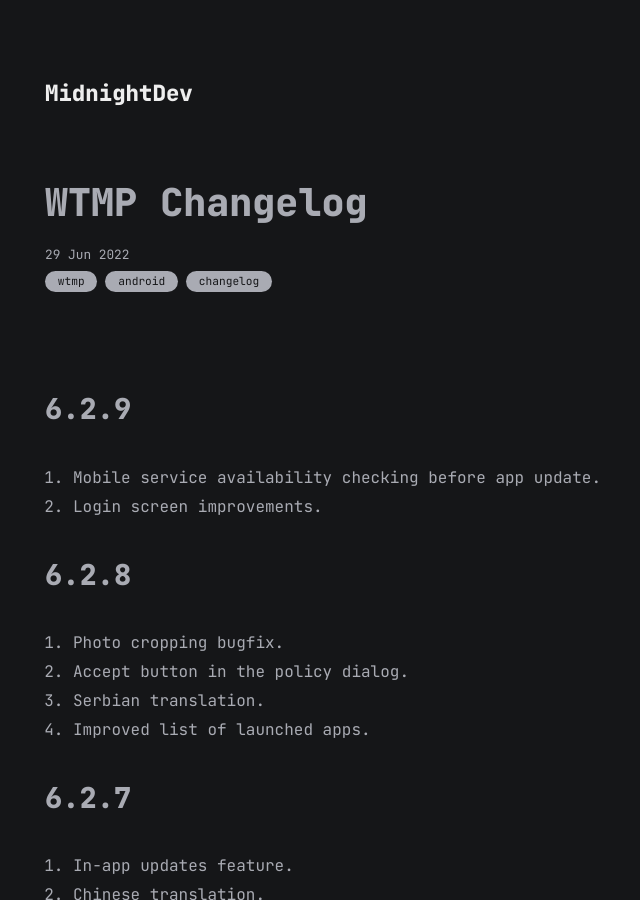
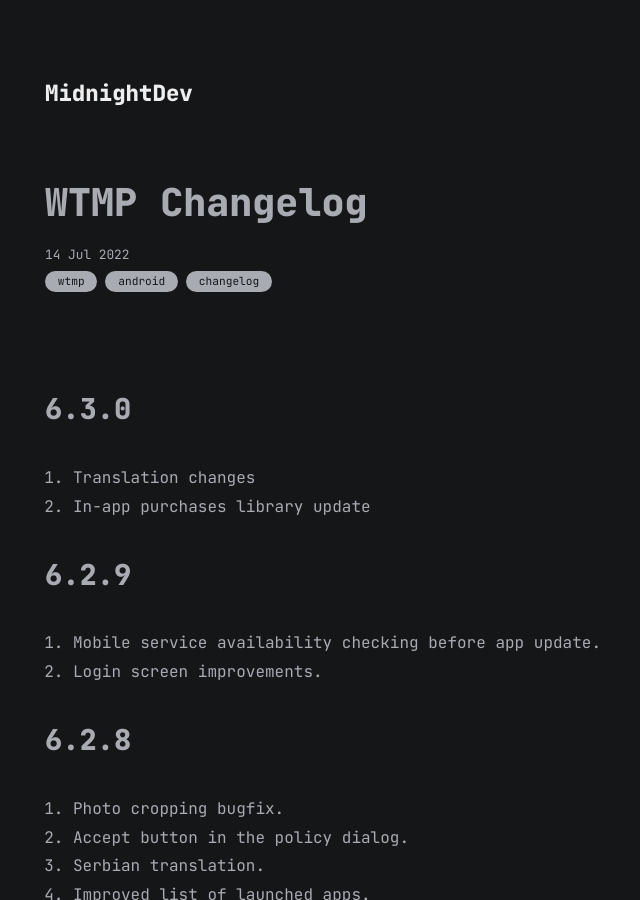
Before and after one commit to mdnghtdv/mdnghtdv.github.io, a Jekyll site: the page built from all_collections/_posts/2022-07-14-wtmp-changelog.md, in a window 1280 px wide and 900 px high. Shown: the whole window, without its empty margins (270-910 px from the left). Built offline with Jekyll 4.4.1, drawn with Linux system fonts in a browser that asks for light colours.

Commit message:
Update and rename 2022-06-29-wtmp-changelog.md to 2022-07-14-wtmp-changelog.md

```diff
--- a/all_collections/_posts/2022-06-29-wtmp-changelog.md
+++ b/all_collections/_posts/2022-07-14-wtmp-changelog.md
@@ -1,9 +1,14 @@
 ---
 layout: post
 title: WTMP Changelog
-date: 2022-06-29
+date: 2022-07-14
 categories: [wtmp, android, changelog]
 ---
+
+## 6.3.0
+
+1. Translation changes
+2. In-app purchases library update
 
 ## 6.2.9
 
```
